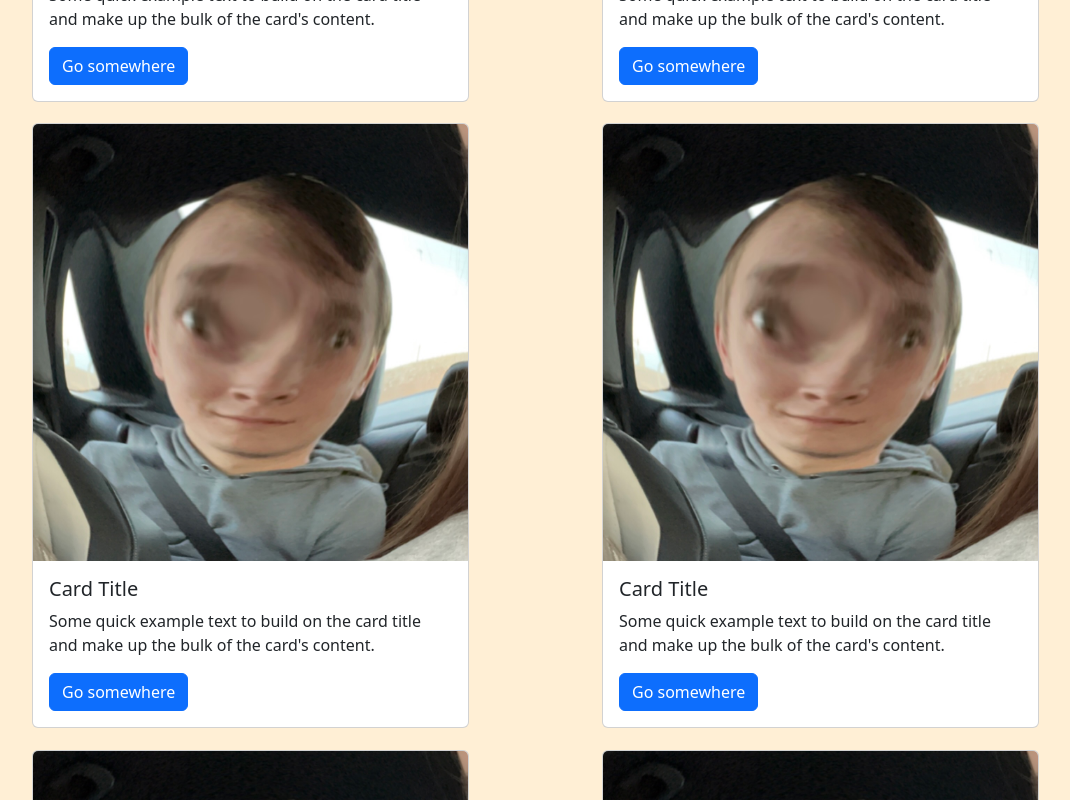
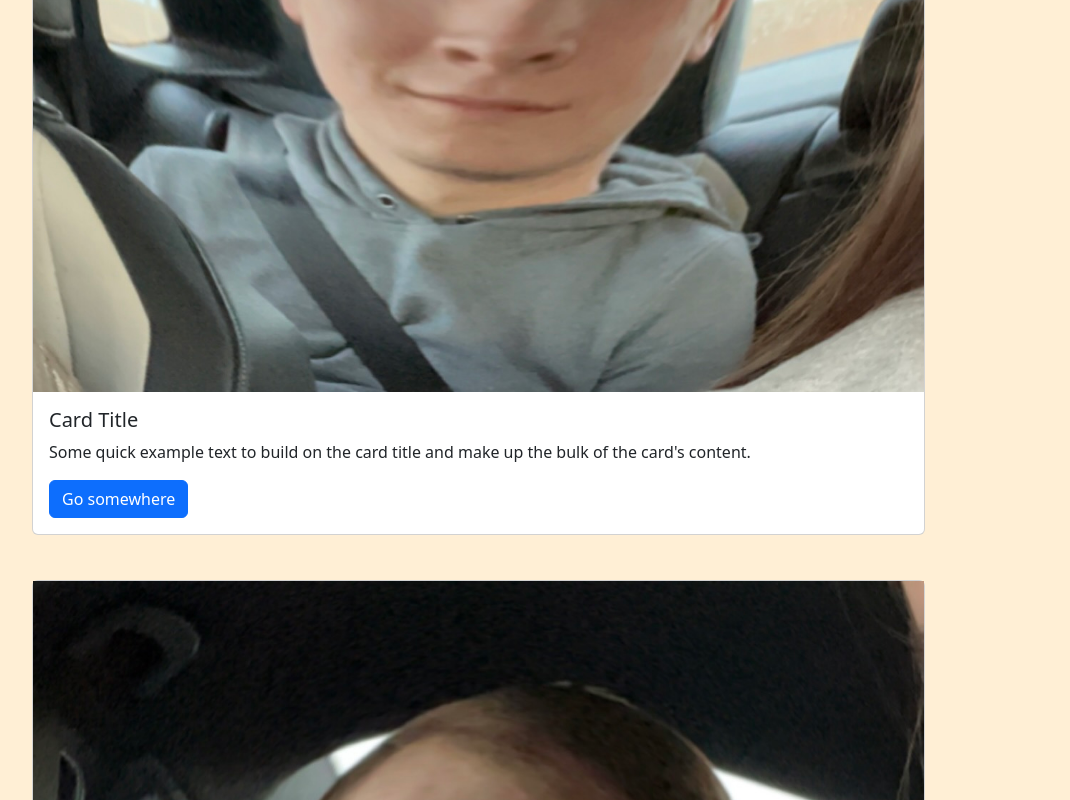
Before and after one commit to hudsonhrh/ethdenverreal, a React (Create React App) app in the folder client/: page /profile in a window 1280 px wide. Shown: the part 1980-2780 px from the top of the page, without its empty margins (50-1120 px from the left). Built offline with nearby package versions, Linux system fonts and the light colour scheme.

Commit message:
fixed card errors and formatting

```diff
--- a/client/src/components/NFTCard.jsx
+++ b/client/src/components/NFTCard.jsx
@@ -1,20 +1,27 @@
-import React from 'react'
+import React from "react";
 import Button from "react-bootstrap/Button";
 import Card from "react-bootstrap/Card";
 import temp_image from "../images/temp_image.png";
 
-function NFTCard(){
+function NFTCard() {
   return (
-    <Card style={{ width: "80%", display: "flex", justifyContent: "center", marginBottom: "4%"}}>
-    <img variant="top" src={temp_image} />
-      <body>
-        <Title>Card Title</Title>
+    <Card
+      style={{
+        width: "80%",
+        display: "flex",
+        justifyContent: "center",
+        marginBottom: "4%",
+      }}
+    >
+      <img variant="top" src={temp_image} />
+      <Card.Body>
+        <Card.Title>Card Title</Card.Title>
         <Card.Text>
           Some quick example text to build on the card title and make up the
           bulk of the card's content.
         </Card.Text>
         <Button variant="primary">Go somewhere</Button>
-      </body>
+      </Card.Body>
     </Card>
   );
 }
--- a/client/src/components/NFTDisplay.jsx
+++ b/client/src/components/NFTDisplay.jsx
@@ -3,7 +3,7 @@ import styled from "styled-components";
 import Container from "react-bootstrap/Container";
 import Row from "react-bootstrap/Row";
 import Col from "react-bootstrap/Col";
-import NFTCard from "../components/TaskCard";
+import NFTCard from "../components/NFTCard";
 
 const Column = styled.div`
   height: 100%;
--- a/client/src/components/ProposalCard.jsx
+++ b/client/src/components/ProposalCard.jsx
@@ -4,7 +4,6 @@ import Card from "react-bootstrap/Card";
 function ProposalCard() {
   return (
     <Card style={{ width: "80%", display: "flex", justifyContent: "center", marginBottom: "4%"}}>
-      <Card.Img variant="top" src="holder.js/100px180" />
       <Card.Body>
         <Card.Title>Card Title</Card.Title>
         <Card.Text>
--- a/client/src/components/TaskCard.jsx
+++ b/client/src/components/TaskCard.jsx
@@ -1,11 +1,18 @@
+import React from "react";
 import Button from "react-bootstrap/Button";
 import Card from "react-bootstrap/Card";
 import temp_image from "../images/temp_image.png";
 
 function TaskCard() {
   return (
-    <Card style={{ width: "80%", display: "flex", justifyContent: "center", marginBottom: "4%"}}>
-      <Card.Img variant="top" src={temp_image} />
+    <Card
+      style={{
+        width: "80%",
+        display: "flex",
+        justifyContent: "center",
+        marginBottom: "4%",
+      }}
+    >
       <Card.Body>
         <Card.Title>Card Title</Card.Title>
         <Card.Text>
--- a/client/src/pages/Tasks.jsx
+++ b/client/src/pages/Tasks.jsx
@@ -63,8 +63,6 @@ const Tasks = () => {
           >
             <h1>In Review</h1>
             <TaskCard>task1</TaskCard>
-            <TaskCard>task1</TaskCard>
-            <TaskCard>task1</TaskCard>
           </Stack>
         </Column>
       </Wrapper>
--- a/client/src/pages/Vote.jsx
+++ b/client/src/pages/Vote.jsx
@@ -1,7 +1,7 @@
 import React from "react";
 import styled from "styled-components";
 import Stack from "react-bootstrap/Stack";
-import ProposalCard from "../components/TaskCard";
+import ProposalCard from "../components/ProposalCard";
 
 const Column = styled.div`
   height: 100%;
```
